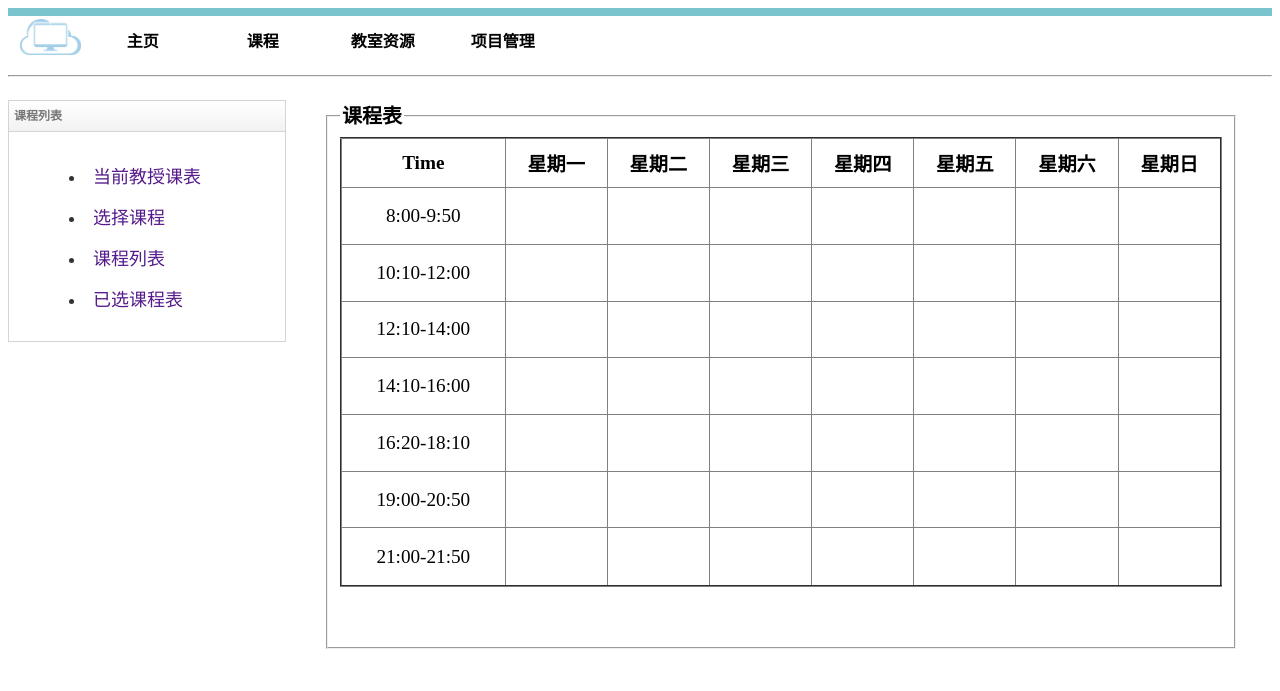
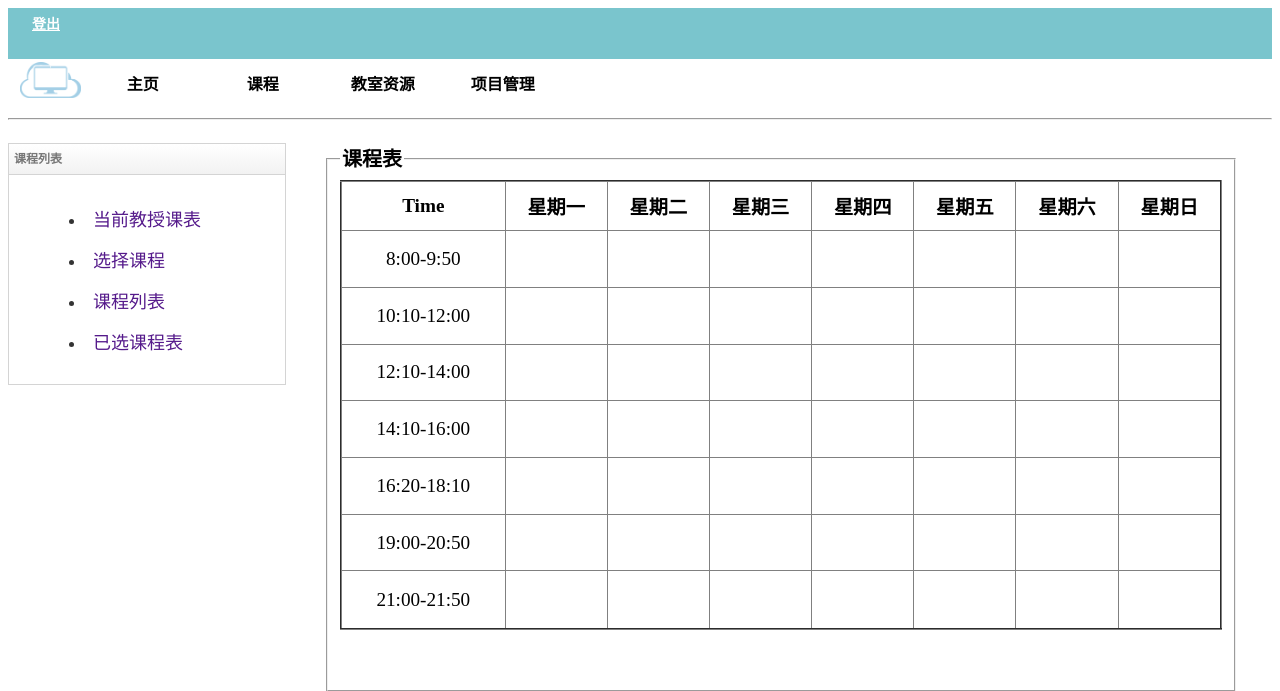
Before and after one commit to oscarWlde/studentmanagement, a Spring app: page /Teacher/Course in a window 1280 px wide. Shown: the top 691 px of the page. Run offline with Thymeleaf, Linux system fonts and the light colour scheme; the template is opened without the code that fills it, so the values that code supplies are empty.

Commit message:
update: 增加教师端登出功能，修改选择课程界面显示问题

```diff
--- a/demo3/src/main/resources/static/css/Teacher/layout_home.css
+++ b/demo3/src/main/resources/static/css/Teacher/layout_home.css
@@ -1,3 +1,18 @@
+ul {
+    list-style-type: none;
+    margin: 0;
+    padding-top: 1px;
+    padding-left: 0;
+    overflow: hidden;
+}
+
+ul li {
+    float: left;
+    height: 50px;
+    font-family: 'PMingLiU', sans-serif;
+    font-weight: bolder;
+
+}
 
 .lable_ul {
     list-style-type: none;
@@ -44,6 +59,16 @@
     font-size: 17px;
     color: #FFFFFF;
     font-weight: bold;
+}
+
+#logout {
+    padding-top: 4px;
+    padding-left: 20px;
+    float: right;
+    font-size: 14px;
+    color: #FFFFFF;
+    font-weight: bolder;
+    font-family: 'PMingLiU', sans-serif;
 }
 
 #home_schedule {
--- a/demo3/src/main/resources/templates/Teacher/Course.html
+++ b/demo3/src/main/resources/templates/Teacher/Course.html
@@ -33,9 +33,10 @@
  </script>
 <body>
     <div id="home_head">
-        <a href="Information.html" style="text-decoration: none;">
-            <p id="home_head_name" th:text="${t}"></p>
-        </a>
+        <ul class="">
+            <li><a id="home_head_name" th:text="${t}"></a></li>
+            <li><a id="logout" href="/login">登出</a></li>
+        </ul>
     </div>
     <div>
         <ul class="lable_ul">
--- a/demo3/src/main/resources/templates/Teacher/Information.html
+++ b/demo3/src/main/resources/templates/Teacher/Information.html
@@ -26,7 +26,7 @@
                     <td>李四</td>
                     <td>性别</td>
                     <td>男</td>
-                    <td rowspan="4" style="width: 10%;height: fit-content;"><img src="../../res/img/17301069.jpg" style="width: 150px;"></td>
+                    <td rowspan="4" style="width: 10%;height: fit-content;"><img src="../../res/img/18301000.png" style="width: 150px;"></td>
                 </tr>
                 <tr>
                     <td>出生年月</td>
```
Also changed, not shown: demo3/src/main/resources/templates/Teacher/Classroom.html (+173 -102 lines), demo3/src/main/resources/templates/Teacher/CourseMore.html (+4 -3 lines), demo3/src/main/resources/templates/Teacher/CourseTable.html (+4 -3 lines), demo3/src/main/resources/templates/Teacher/CreateProject.html (+4 -3 lines), demo3/src/main/resources/templates/Teacher/HistoryCourse.html (+4 -3 lines), demo3/src/main/resources/templates/Teacher/Home.html (+4 -3 lines), demo3/src/main/resources/templates/Teacher/Project.html (+4 -3 lines), demo3/src/main/resources/templates/Teacher/SelectCourse.html (+8 -7 lines), demo3/src/main/resources/templates/Teacher/SelectList.html (+4 -3 lines), demo3/src/main/resources/templates/Teacher/SelectedCourse.html (+4 -3 lines).
